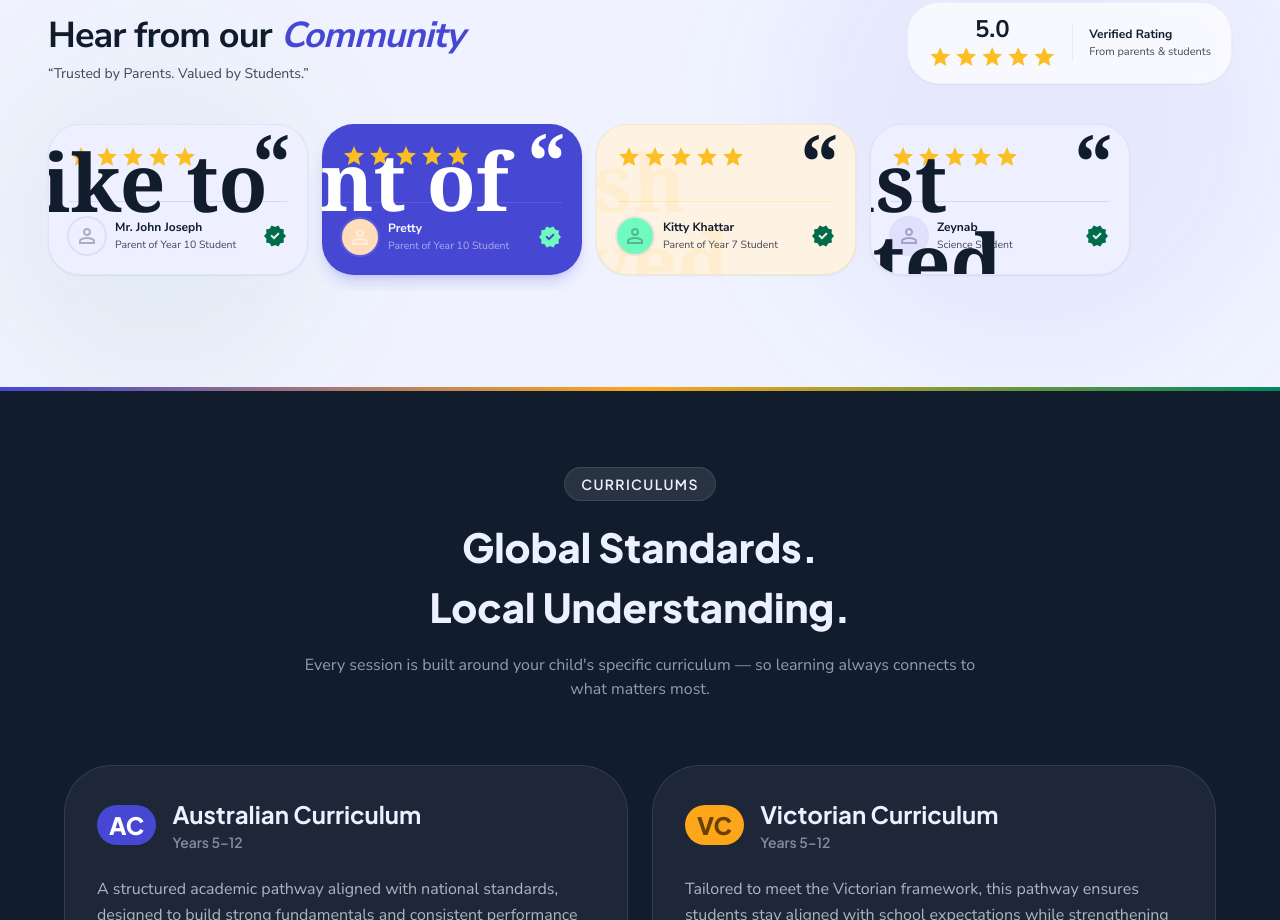
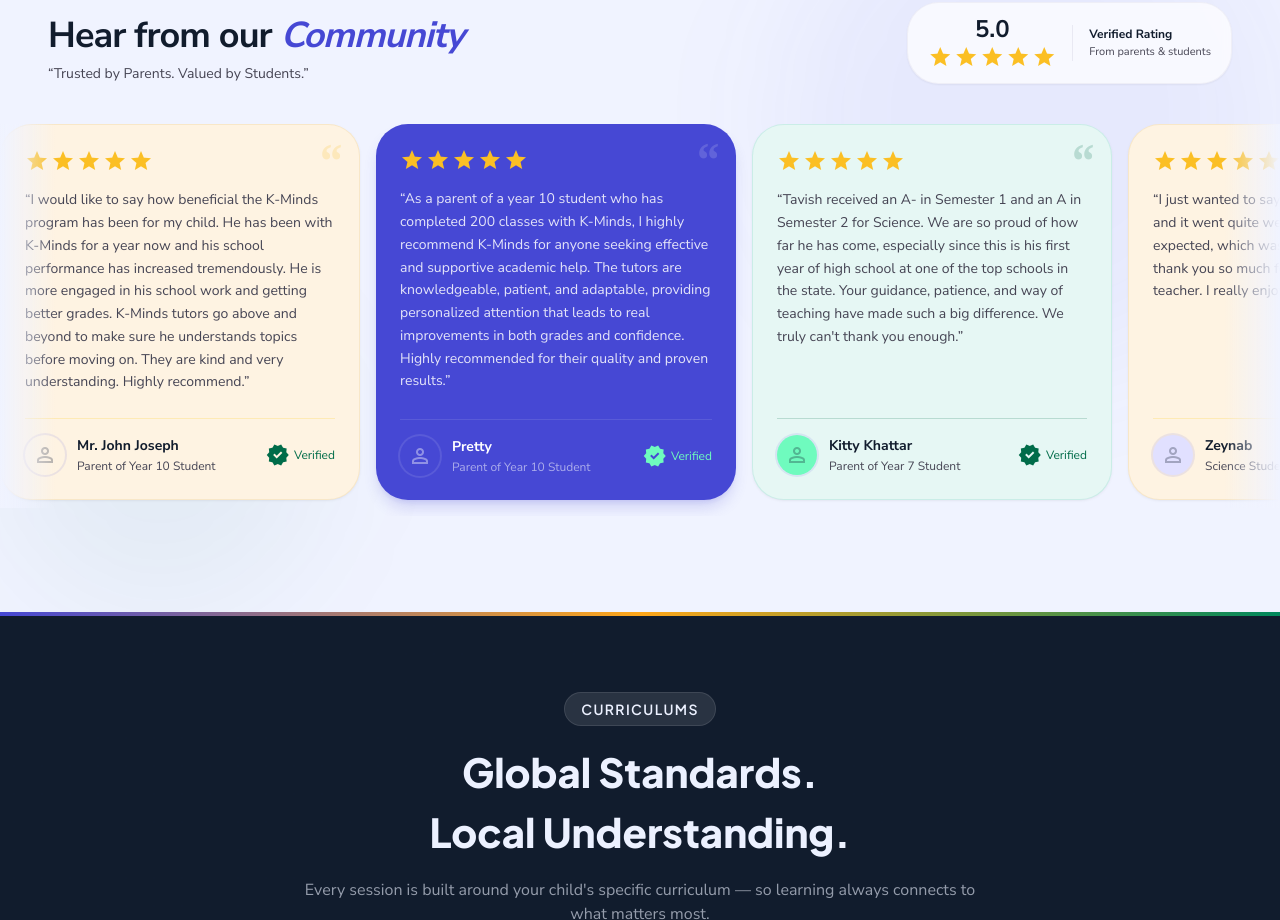
Before and after one commit to northernlightsdeveloper/kminds, a Next.js app: page / in a window 1280 px wide. Shown: the part 1873-2793 px from the top of the page. Built offline with nearby package versions, Linux system fonts and the light colour scheme.

Commit message:
complete change in testimonials

```diff
--- a/src/components/sections/Testimonials.tsx
+++ b/src/components/sections/Testimonials.tsx
@@ -1,7 +1,7 @@
 // src/components/sections/Testimonials.tsx
 "use client";
 
-import { useRef, useEffect, useState } from "react";
+import { useRef, useState, useEffect } from "react";
 import { testimonials, testimonialsSection } from "@/data/content";
 
 export default function Testimonials() {
@@ -23,6 +23,28 @@
     checkScroll();
     return () => el.removeEventListener("scroll", checkScroll);
   }, []);
+
+  // Cycle through subtle tinted backgrounds for light cards
+  const lightCardStyles = [
+    {
+      bg: "bg-[#fef3e2]",
+      border: "border-[#f5e0b8]/60",
+      quoteMark: "text-amber-400/20",
+      divider: "border-amber-300/30",
+    },
+    {
+      bg: "bg-[#eef0ff]",
+      border: "border-[#d8dbf5]/60",
+      quoteMark: "text-primary/15",
+      divider: "border-primary/15",
+    },
+    {
+      bg: "bg-[#e6f7f4]",
+      border: "border-[#b8e8e0]/60",
+      quoteMark: "text-tertiary/20",
+      divider: "border-tertiary/20",
+    },
+  ];
 
   return (
     <section
@@ -79,7 +101,7 @@
                 Verified Rating
               </p>
               <p className="text-[11px] text-on-surface-variant mt-0.5">
-                From parents & students
+                From parents &amp; students
               </p>
             </div>
           </div>
@@ -90,56 +112,56 @@
       <div className="relative">
         {/* Left fade */}
         <div
-          className={`absolute left-0 top-0 bottom-2 w-12 bg-gradient-to-r from-surface-container-low to-transparent z-10 pointer-events-none transition-opacity duration-200 ${
+          className={`absolute left-0 top-0 bottom-2 w-14 bg-gradient-to-r from-surface-container-low to-transparent z-10 pointer-events-none transition-opacity duration-200 ${
             canScrollLeft ? "opacity-100" : "opacity-0"
           }`}
         />
         {/* Right fade */}
         <div
-          className={`absolute right-0 top-0 bottom-2 w-12 bg-gradient-to-l from-surface-container-low to-transparent z-10 pointer-events-none transition-opacity duration-200 ${
+          className={`absolute right-0 top-0 bottom-2 w-14 bg-gradient-to-l from-surface-container-low to-transparent z-10 pointer-events-none transition-opacity duration-200 ${
             canScrollRight ? "opacity-100" : "opacity-0"
           }`}
         />
 
         <div
           ref={scrollRef}
-          className="flex gap-3.5 overflow-x-auto px-4 md:px-12 pb-4 snap-x snap-mandatory scrollbar-none"
+          className="flex gap-4 overflow-x-auto px-4 md:px-12 pb-4 snap-x snap-mandatory"
           style={{ scrollbarWidth: "none", msOverflowStyle: "none" }}
         >
-          {testimonials.map((t) => (
+          {testimonials.map((t, index) => {
+            const style = lightCardStyles[index % lightCardStyles.length];
+            const isDark = t.variant === "dark";
+
+            return (
               <div
                 key={t.id}
                 className={`
-  group min-w-[260px] max-w-[280px] flex-shrink-0 snap-start
-  p-5 rounded-2xl flex flex-col justify-between relative overflow-hidden
+                  group w-[320px] md:w-[360px] flex-shrink-0 snap-start
+                  p-6 rounded-2xl flex flex-col justify-between relative overflow-hidden
                   transition-transform duration-300 hover:-translate-y-1
                   ${
-    t.variant === "dark"
+                    isDark
                       ? "bg-primary text-on-primary shadow-lg shadow-primary/20"
-      : t.id % 3 === 0
-        ? "bg-[#fef3e2] text-on-surface border border-[#f5e0b8]/60 shadow shadow-black/5" // peach
-        : t.id % 3 === 1
-          ? "bg-[#eef0ff] text-on-surface border border-[#d8dbf5]/60 shadow shadow-black/5" // lavender
-          : "bg-[#e6f7f4] text-on-surface border border-[#b8e8e0]/60 shadow shadow-black/5" // mint
+                      : `${style.bg} text-on-surface border ${style.border} shadow shadow-black/5`
                   }
                 `}
               >
-              {/* Decorative quote mark */}
-              <div
-                className={`absolute -top-1 right-4 font-serif font-black leading-none select-none pointer-events-none text-[80px] ${
-                  t.variant === "dark" ? "text-white/8" : "text-primary/6"
+                {/* Decorative quote mark — small and clipped */}
+                <span
+                  className={`absolute top-3 right-4 font-serif font-black leading-none select-none pointer-events-none text-5xl ${
+                    isDark ? "text-white/15" : style.quoteMark
                   }`}
                 >
                   &ldquo;
-              </div>
+                </span>
 
                 <div className="relative">
                   {/* Stars */}
-                <div className="flex gap-0.5 mb-3">
+                  <div className="flex gap-0.5 mb-4">
                     {[...Array(t.stars)].map((_, i) => (
                       <span
                         key={i}
-                      className="material-symbols-outlined text-amber-400 text-base"
+                        className="material-symbols-outlined text-amber-400 text-lg"
                         style={{ fontVariationSettings: "'FILL' 1" }}
                       >
                         star
@@ -149,14 +171,8 @@
 
                   {/* Quote */}
                   <p
-                  className={`absolute -top-1 right-4 font-serif font-black leading-none select-none pointer-events-none text-[80px] ${
-                    t.variant === "dark"
-                      ? "text-white/8"
-                      : t.id % 3 === 0
-                        ? "text-amber-400/10"
-                        : t.id % 3 === 1
-                          ? "text-primary/8"
-                          : "text-tertiary/10"
+                    className={`text-sm leading-relaxed font-medium ${
+                      isDark ? "text-on-primary/85" : "text-on-surface-variant"
                     }`}
                   >
                     &ldquo;{t.quote}&rdquo;
@@ -165,26 +181,20 @@
 
                 {/* Author */}
                 <div
-                className={`mt-5 flex items-center gap-2.5 pt-4 border-t ${
-                  t.variant === "dark"
-                    ? "border-white/10"
-                    : t.id % 3 === 0
-                      ? "border-amber-300/30"
-                      : t.id % 3 === 1
-                        ? "border-primary/15"
-                        : "border-tertiary/20"
+                  className={`mt-6 flex items-center gap-3 pt-4 border-t ${
+                    isDark ? "border-white/10" : style.divider
                   }`}
                 >
                   <div
-                  className={`w-9 h-9 rounded-full ${t.avatarColor} flex items-center justify-center shrink-0 ring-2 ${
-                    t.variant === "dark" ? "ring-white/10" : "ring-primary/10"
+                    className={`w-10 h-10 rounded-full flex items-center justify-center shrink-0 ring-2 ${
+                      isDark
+                        ? "bg-white/12 ring-white/10"
+                        : `${t.avatarColor} ring-primary/10`
                     }`}
                   >
                     <span
-                    className={`material-symbols-outlined text-base ${
-                      t.variant === "dark"
-                        ? "text-on-primary/50"
-                        : "text-on-surface/30"
+                      className={`material-symbols-outlined text-lg ${
+                        isDark ? "text-on-primary/40" : "text-on-surface/30"
                       }`}
                     >
                       person
@@ -192,17 +202,15 @@
                   </div>
                   <div className="flex-1 min-w-0">
                     <p
-                    className={`font-bold text-xs truncate ${
-                      t.variant === "dark"
-                        ? "text-on-primary"
-                        : "text-on-surface"
+                      className={`font-bold text-sm truncate ${
+                        isDark ? "text-on-primary" : "text-on-surface"
                       }`}
                     >
                       {t.name}
                     </p>
                     <p
-                    className={`text-[10.5px] mt-0.5 truncate ${
-                      t.variant === "dark"
+                      className={`text-xs mt-0.5 truncate ${
+                        isDark
                           ? "text-on-primary/55"
                           : "text-on-surface-variant"
                       }`}
@@ -211,19 +219,27 @@
                     </p>
                   </div>
                   {/* Verified badge */}
+                  <div className="flex items-center gap-1 shrink-0">
                     <span
-                  className={`material-symbols-outlined text-base shrink-0 ${
-                    t.variant === "dark"
-                      ? "text-tertiary-fixed"
-                      : "text-tertiary"
+                      className={`material-symbols-outlined text-lg ${
+                        isDark ? "text-tertiary-fixed" : "text-tertiary"
                       }`}
                       style={{ fontVariationSettings: "'FILL' 1" }}
                     >
                       verified
                     </span>
+                    <span
+                      className={`text-xs font-medium hidden sm:block ${
+                        isDark ? "text-tertiary-fixed" : "text-tertiary"
+                      }`}
+                    >
+                      Verified
+                    </span>
                   </div>
                 </div>
-          ))}
+              </div>
+            );
+          })}
         </div>
       </div>
     </section>
```
Lines whose indentation alone changed are shown as unchanged.
